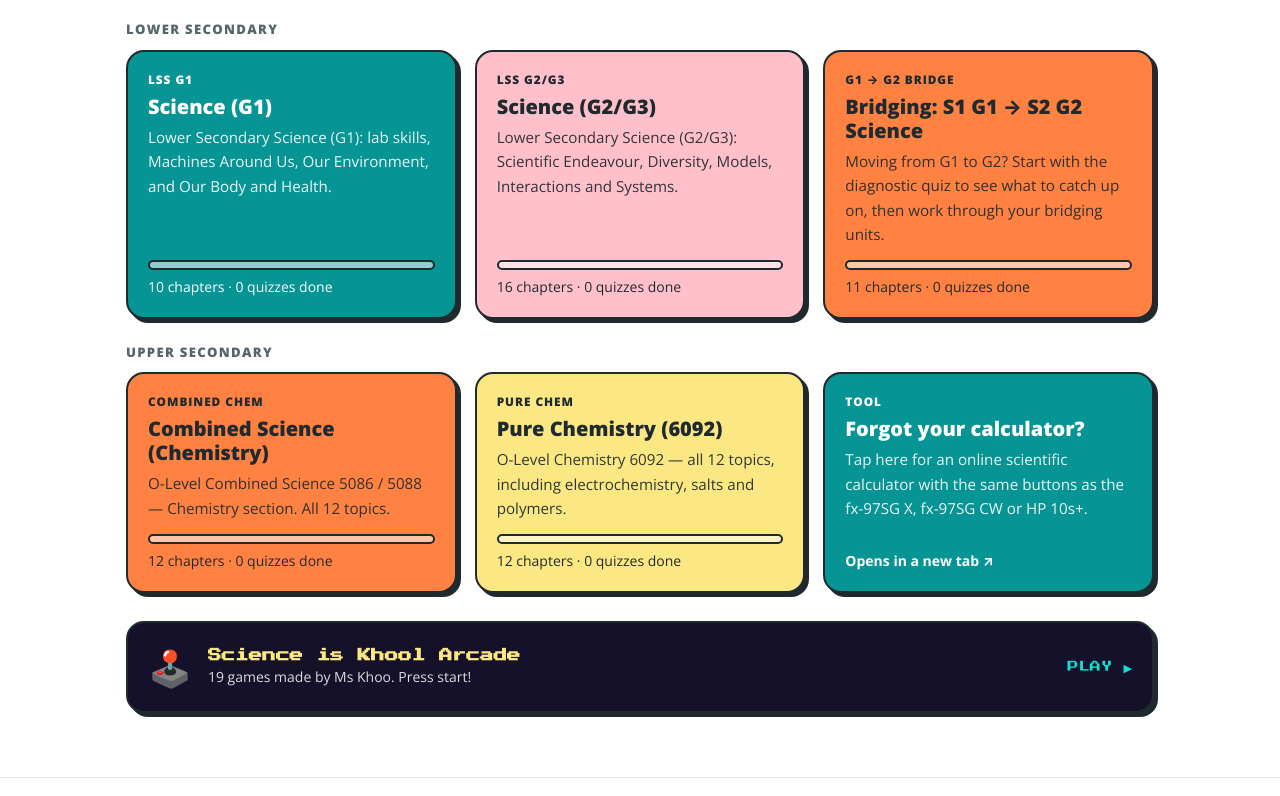
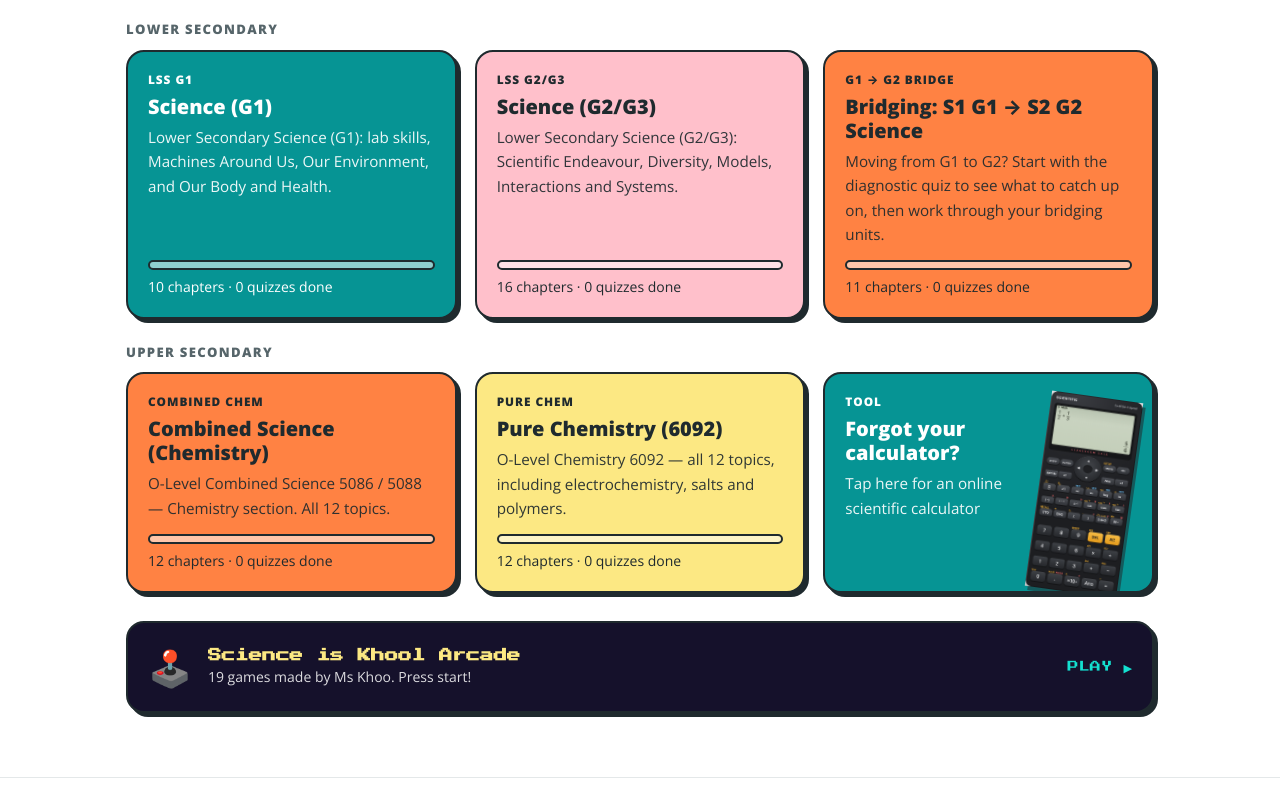
Before and after one commit to scienceiskhool/scienceiskhool, a plain HTML site: page index.html in a window 1280 px wide. Shown: the part 409-1205 px from the top of the page. Drawn offline with nearby package versions, Linux system fonts and the light colour scheme.

Commit message:
updated calculator page

```diff
--- a/assets/app.js
+++ b/assets/app.js
@@ -86,10 +86,11 @@
       });
       (level.links || []).forEach(function (l) {
         var col = COLOURS.indexOf(l.colour) !== -1 ? l.colour : "teal";
-        html += '<a class="sticker tool-card c-' + col + '" href="' + esc(l.url) + '" target="_blank" rel="noopener">' +
+        html += '<a class="sticker tool-card c-' + col + (l.image ? ' has-img' : '') + '" href="' + esc(l.url) + '" target="_blank" rel="noopener">' +
           '<span class="tag">' + esc(l.tag || "") + "</span>" +
           "<h3>" + esc(l.title || "") + "</h3><p>" + esc(l.text || "") + "</p>" +
-          (l.note ? '<span class="small tool-note">' + esc(l.note) + "</span>" : "") + "</a>";
+          (l.note ? '<span class="small tool-note">' + esc(l.note) + "</span>" : "") +
+          (l.image ? '<img class="tool-img" src="' + esc(l.image) + '" alt="">' : "") + "</a>";
       });
       html += "</div></section>";
     });
--- a/assets/style.css
+++ b/assets/style.css
@@ -339,3 +339,7 @@ body.no-scroll { overflow: hidden; }
 
 /* ---------- extra link cards on the home page (e.g. calculator) ---------- */
 .tool-card .tool-note { margin-top: auto; padding-top: 8px; font-weight: 700; }
+.tool-card.has-img { position: relative; overflow: hidden; padding-right: 128px; min-height: 170px; }
+.tool-card .tool-img { position: absolute; right: 22px; top: 22px; width: 92px; height: auto; transform: rotate(8deg); filter: drop-shadow(3px 4px 0 rgba(31,42,46,.55)); transition: transform .15s; pointer-events: none; }
+a.tool-card.has-img:hover .tool-img { transform: rotate(4deg) translateY(-4px); }
+@media (prefers-reduced-motion: reduce) { .tool-card .tool-img, a.tool-card.has-img:hover .tool-img { transition: none; transform: rotate(8deg); } }
--- a/data/site.js
+++ b/data/site.js
@@ -45,8 +45,8 @@ window.SITE = {
         {
           tag: "Tool",
           title: "Forgot your calculator?",
-          text: "Tap here for an online scientific calculator with the same buttons as the fx-97SG X, fx-97SG CW or HP 10s+.",
-          note: "Opens in a new tab ↗",
+          text: "Tap here for an online scientific calculator",
+          image: "assets/img/calculator.png",
           url: "https://scienceiskhool.github.io/calculator/",
           colour: "teal"
         }
--- a/index.html
+++ b/index.html
@@ -10,7 +10,7 @@
   <link rel="preconnect" href="https://fonts.googleapis.com">
   <link rel="preconnect" href="https://fonts.gstatic.com" crossorigin>
   <link href="https://fonts.googleapis.com/css2?family=Open+Sans:wght@300;400;600;700;800&family=Press+Start+2P&display=swap" rel="stylesheet">
-  <link rel="stylesheet" href="assets/style.css?v=20261124a">
+  <link rel="stylesheet" href="assets/style.css?v=20261126a">
 </head>
 <body>
   <header class="topbar">
@@ -35,7 +35,7 @@
   <!-- Content. To update the site, edit the files in /data.
        After any change, bump the ?v= number below (e.g. 20261004b -> 20261005a)
        so students' browsers load the new version instead of an old saved copy. -->
-  <script src="data/site.js?v=20261124a"></script>
+  <script src="data/site.js?v=20261126a"></script>
   <script src="data/g1-science.js?v=20261028a"></script>
   <script src="data/g2g3-science.js?v=20261028a"></script>
   <script src="data/bridge-g1g2.js?v=20261028a"></script>
@@ -44,6 +44,6 @@
   <script src="data/recall.js?v=20261028a"></script>
   <script src="data/spelling.js?v=20261028a"></script>
   <script src="data/arcade.js?v=20261031a"></script>
-  <script src="assets/app.js?v=20261124a"></script>
+  <script src="assets/app.js?v=20261126a"></script>
 </body>
 </html>
```
Also changed, not shown: assets/img/calculator.png (added).
